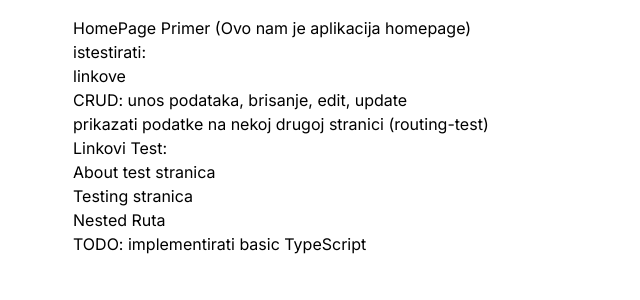
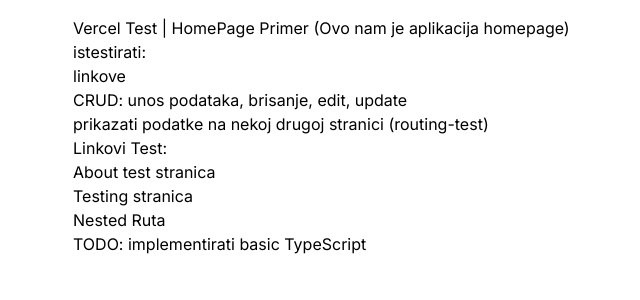
Before and after one commit to StefanVasic123/hours-of-service, a Next.js app: page / in a window 1280 px wide. Shown: the top 300 px of the page, without its empty margins (119-759 px from the left). Built offline with nearby package versions, Linux system fonts and the light colour scheme.

Commit message:
Vercel Test

```diff
--- a/app/page.tsx
+++ b/app/page.tsx
@@ -9,7 +9,7 @@ const HomePage = (props: Props) => {
   return (
     <main className="py-4 px-48">
       <div>
-        <h1>HomePage Primer (Ovo nam je aplikacija homepage)</h1>
+        <h1>Vercel Test | HomePage Primer (Ovo nam je aplikacija homepage)</h1>
         <p>istestirati:</p>
         <ol>
           <li>linkove</li>
```
